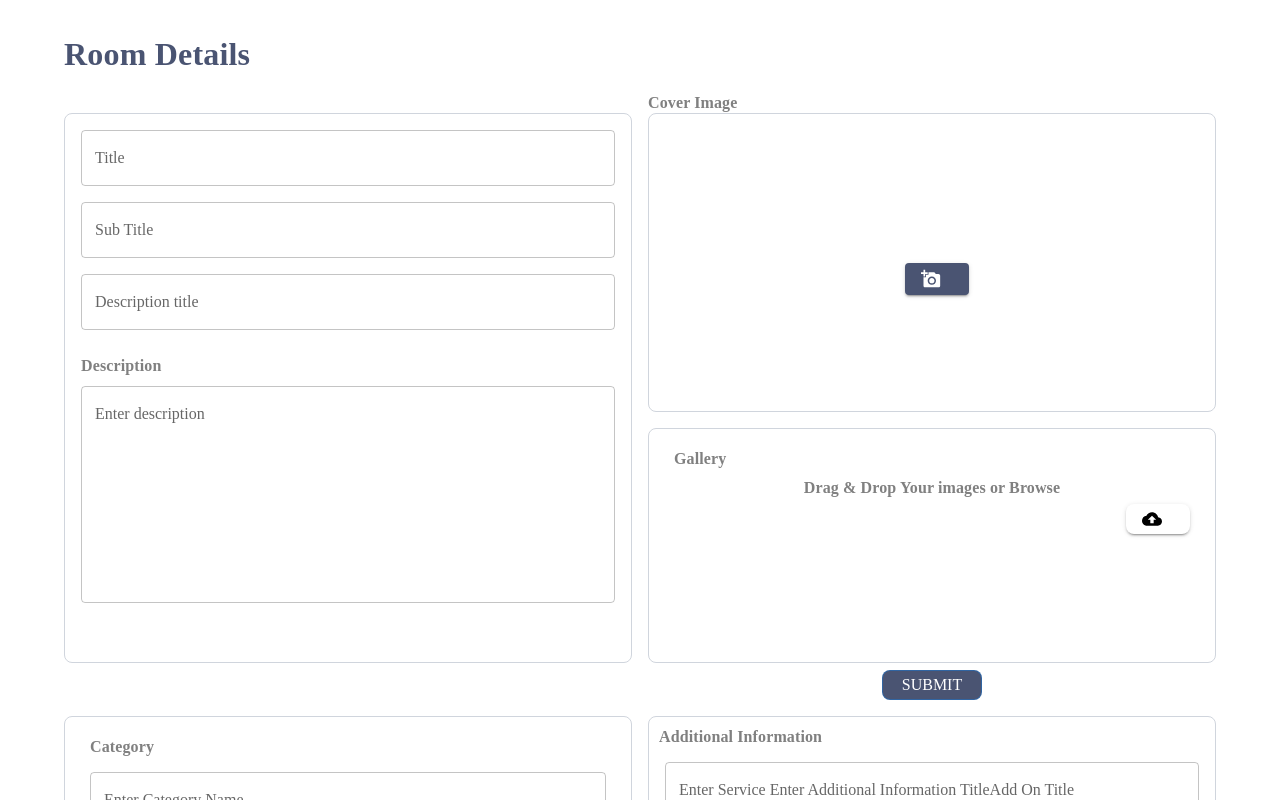
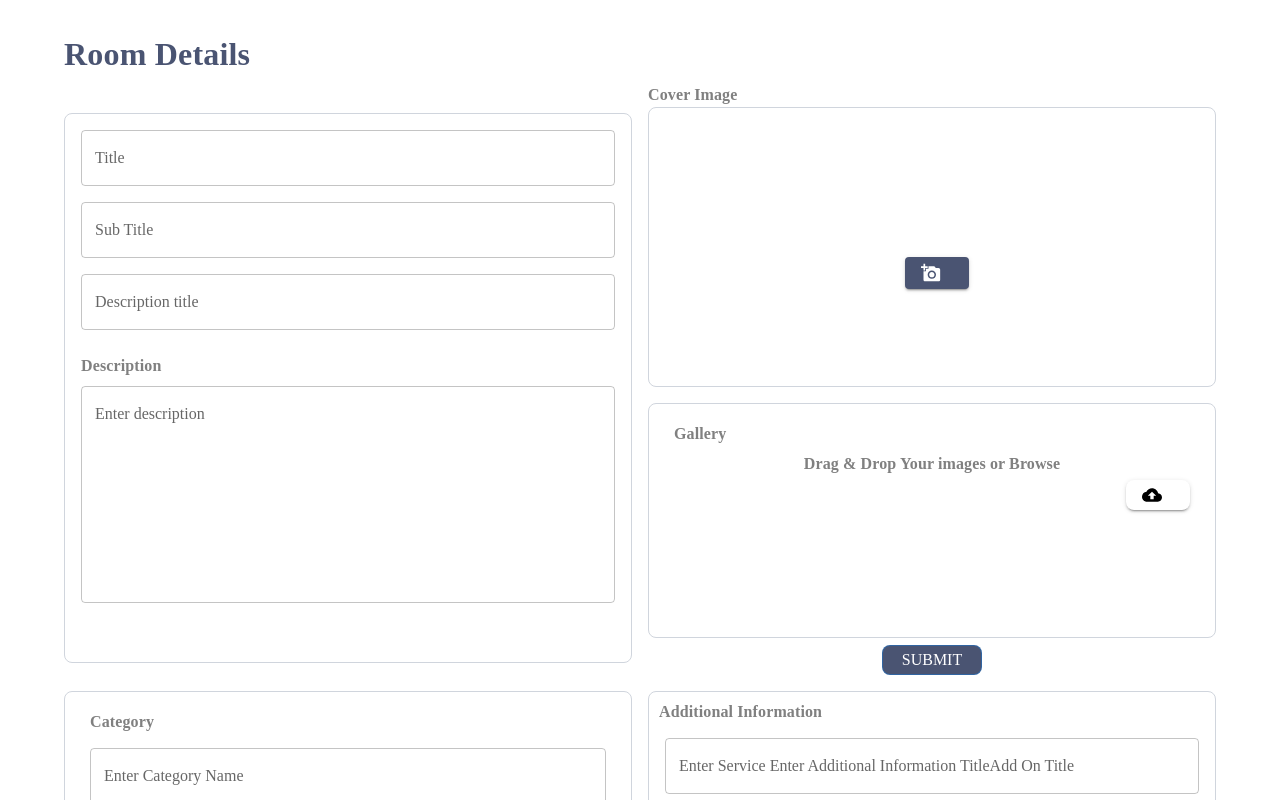
Before and after one commit to Software-Lifecycle-Consultants/slc-open-hms, a Next.js app: page /admin/roomdetails in a window 1280 px wide. Shown: the top 800 px of the page. Built offline with nearby package versions, Linux system fonts and the light colour scheme.

Commit message:
Removed Line Height percentage and Margin Top Value.

```diff
--- a/app/admin/roomdetails/page.tsx
+++ b/app/admin/roomdetails/page.tsx
@@ -48,11 +48,9 @@ const roomDetails = () => {
                 style={{
                   color: "Gray",
                   fontSize: "16px",
-                  lineHeight: "120%",
                   fontStyle: "normal",
                   letterSpacing: "0.12px",
                   fontWeight: "700",
-                  marginTop: "10px",
                 }}
               >
                 Cover Image
@@ -60,7 +58,7 @@ const roomDetails = () => {
               <Card
                 elevation={0}
                 sx={{
-                  height: "299px",
+                  height: "280px",
                   Width: "auto",
                   border: "1px solid",
                   borderRadius: "8px",
```
